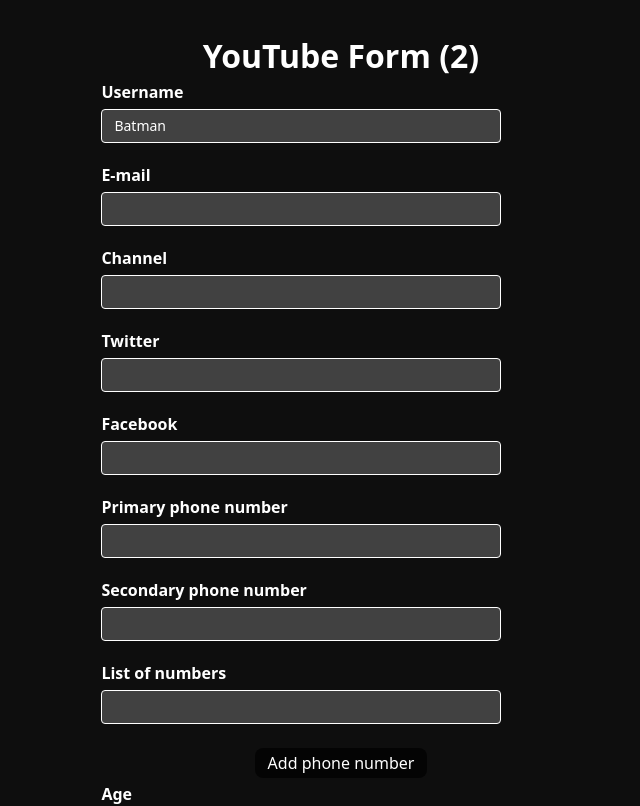
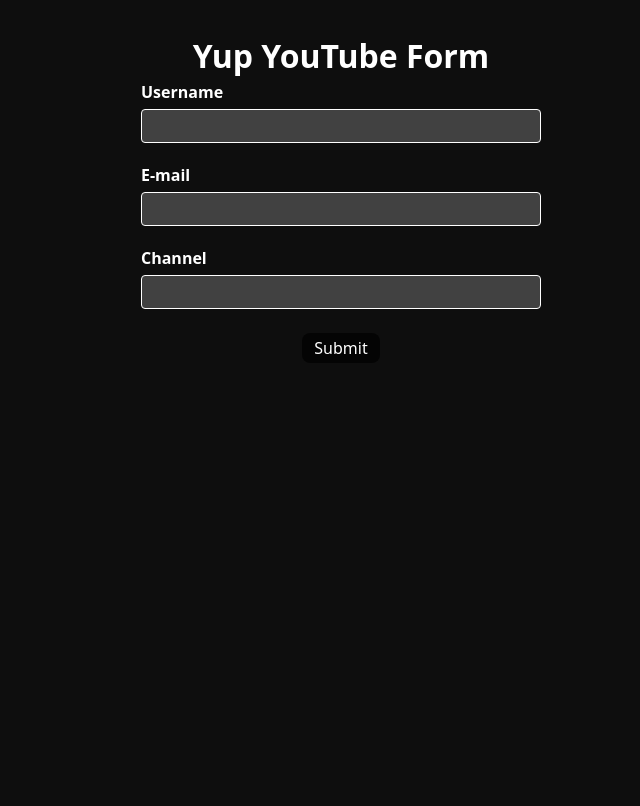
Before and after one commit to RebeccaAyodele/react-hook-form, a React (Vite) app: page / in a window 1280 px wide. Shown: the top 806 px of the page, without its empty margins (299-939 px from the left). Built offline with nearby package versions, Linux system fonts and the light colour scheme.

Commit message:
Yup integration

```diff
--- a/package.json
+++ b/package.json
@@ -11,12 +11,14 @@
   },
   "dependencies": {
     "@heroicons/react": "^2.2.0",
+    "@hookform/resolvers": "^5.0.1",
     "framer-motion": "^12.4.10",
     "heroicons": "^2.2.0",
     "react": "^19.0.0",
     "react-anchor-link-smooth-scroll": "^1.0.12",
     "react-dom": "^19.0.0",
     "react-hook-form": "^7.56.3",
+    "yup": "^1.6.1",
     "zustand": "^5.0.4"
   },
   "devDependencies": {
--- a/src/App.tsx
+++ b/src/App.tsx
@@ -1,10 +1,12 @@
 import "./App.css"
-import YoutubeForm from "./components/YoutubeForm"
+// import YoutubeForm from "./components/YoutubeForm"
+import YupYouTubeForm from "./components/YupYouTubeForm"
 
 const App = () => {
   return (
     <div>
-      <YoutubeForm />
+      {/* <YoutubeForm /> */}
+      <YupYouTubeForm />
     </div>
   )
 }
--- /dev/null
+++ b/src/components/YupYouTubeForm.tsx
@@ -0,0 +1,74 @@
+import { useForm } from "react-hook-form"
+import { DevTool } from "@hookform/devtools"
+import { yupResolver } from "@hookform/resolvers/yup"
+import * as yup from "yup"
+
+const schema = yup.object({
+  username: yup.string().required("Username is required"),
+  email: yup.string().required("Email is required"),
+  channel: yup.string().email("Email format is not valid").required("Channel is required")
+})
+
+type FormValues = {
+    username: string;
+    email: string;
+    channel: string;
+}
+
+const YupYouTubeForm = () => {
+    const form = useForm<FormValues>({
+        defaultValues: {
+            username: "",
+            email: "",
+            channel: "",
+        },
+        resolver: yupResolver(schema)
+    });
+
+    const { register, control, handleSubmit, formState } = form;
+    const { errors } = formState;
+
+    const onSubmit = (data: FormValues) => {
+        console.log(data);
+    }
+  return (
+    <div>
+        <h1>Yup YouTube Form</h1>
+        <form onSubmit={handleSubmit(onSubmit)} noValidate>
+        <div className="form-control">
+          <label htmlFor="username">Username</label>
+          <input
+            type="text"
+            id="username"
+            {...register("username")}
+          />
+          <p className="error">{errors.username?.message}</p>
+        </div>
+
+        <div className="form-control">
+          <label htmlFor="email">E-mail</label>
+          <input
+            type="email"
+            id="email"
+            {...register("email")}
+          />
+          <p className="error">{errors.email?.message}</p>
+        </div>
+
+        <div className="form-control">
+          <label htmlFor="channel">Channel</label>
+          <input
+            type="text"
+            id="channel"
+            {...register("channel")}
+          />
+          <p className="error">{errors.channel?.message}</p>
+        </div>
+        <button>Submit</button>
+        </form>
+        <DevTool control={control} />
+    </div>
+  )
+}
+
+export default YupYouTubeForm
```
Also changed, not shown: 1 other file (tests, documents, lock files or other folders).
